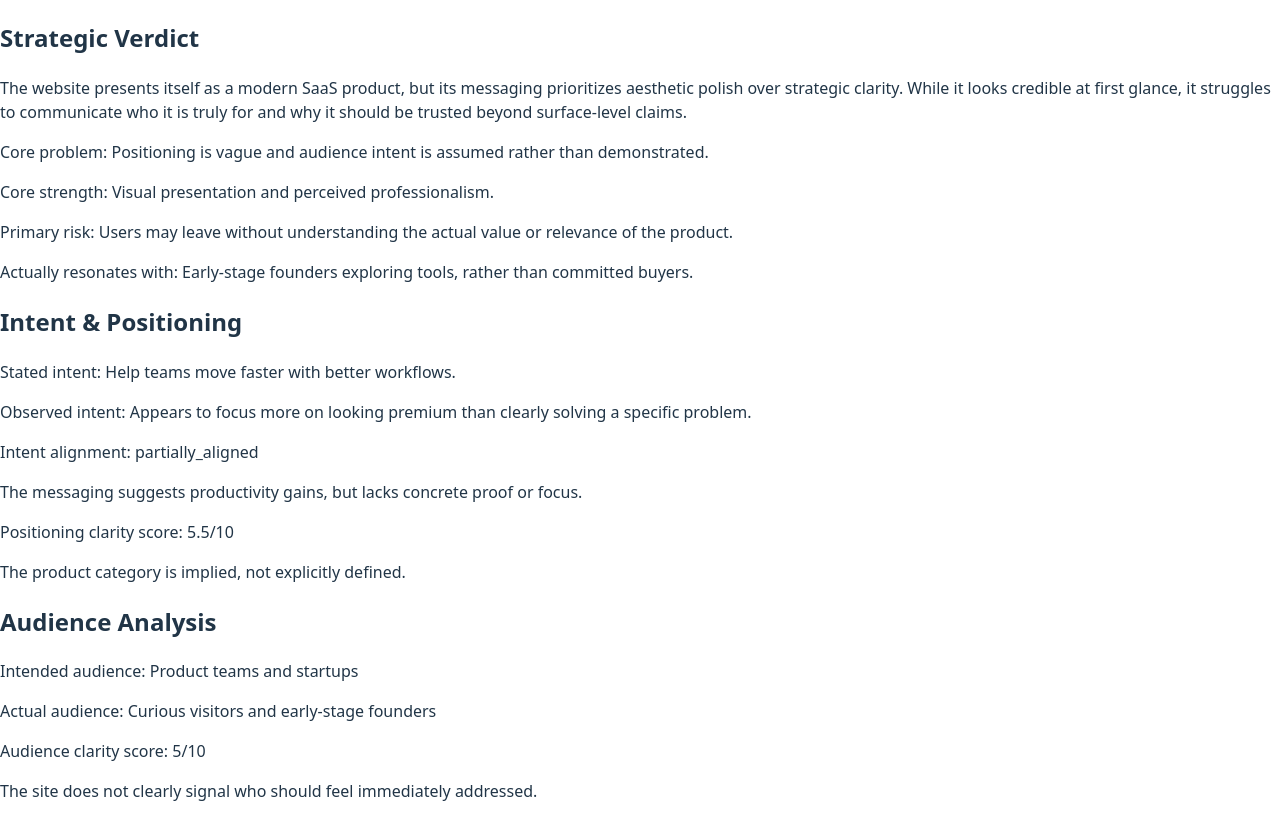
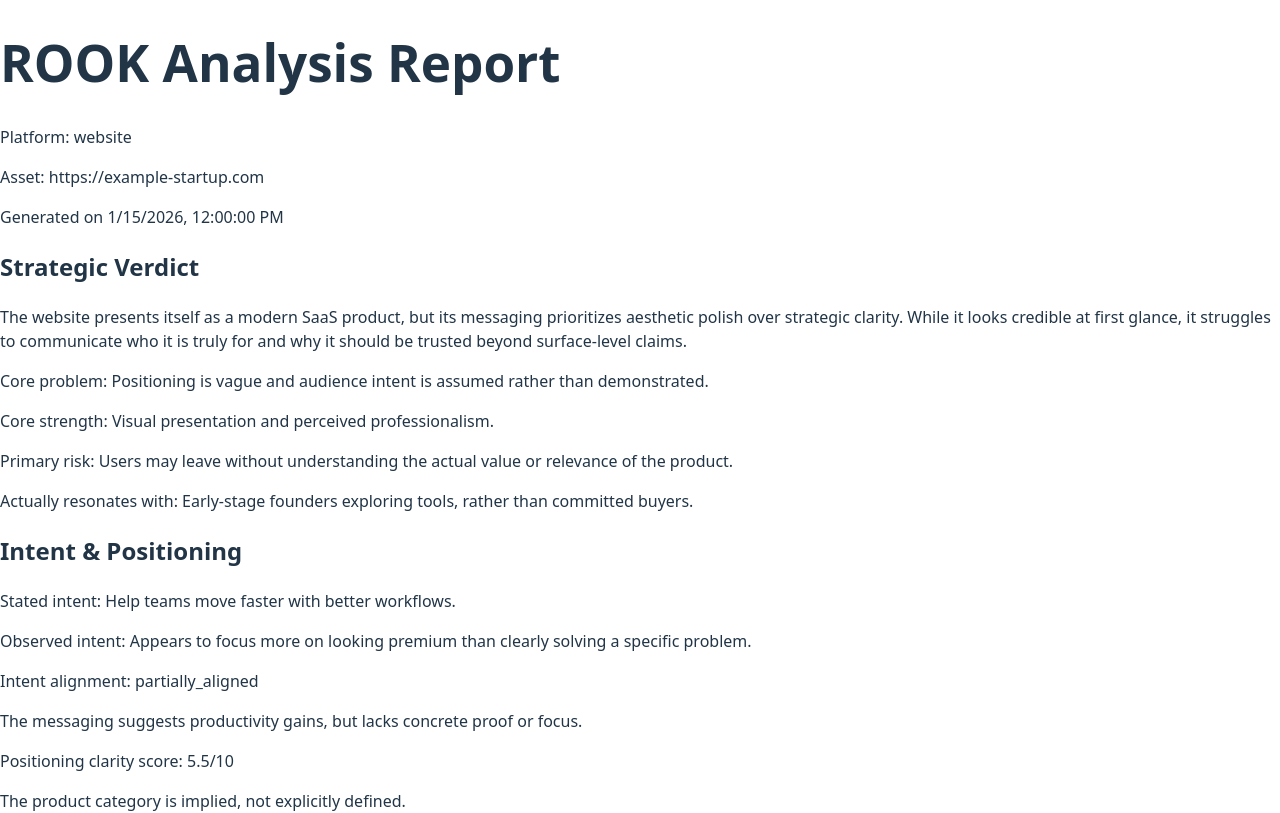
Before and after one commit to Debarya1609/rook-app, a React (Vite) app: page / in a window 1280 px wide. Shown: the top 813 px of the page. Built offline with nearby package versions, Linux system fonts and the light colour scheme.

Commit message:
feat(frontend): add analysis page layout and report header

```diff
--- a/src/App.tsx
+++ b/src/App.tsx
@@ -1,11 +1,13 @@
+import AnalysisPage from "./layouts/AnalysisPage";
+import ReportHeader from "./components/ReportHeader";
+
+import StrategicVerdict from "./renderers/StrategicVerdict";
+import IntentAndPositioning from "./renderers/IntentAndPositioning";
 import AudienceAnalysis from "./renderers/AudienceAnalysis";
+import TrustAndCredibility from "./renderers/TrustAndCredibility";
+import MessagingEffectiveness from "./renderers/MessagingEffectiveness";
 import ConversionReadiness from "./renderers/ConversionReadiness";
-import IntentAndPositioning from "./renderers/IntentAndPositioning";
-import MessagingEffectiveness from "./renderers/MessagingEffectiveness";
-import StrategicVerdict from "./renderers/StrategicVerdict";
-import TrustAndCredibility from "./renderers/TrustAndCredibility";
 import FinalScore from "./renderers/FinalScore";
-
 
 import { RookAnalyzeOutputSchema } from "./contracts/rookAnalyzeOutput.v1";
 import mockData from "./mocks/sampleAnalyzeOutput.v1.json";
@@ -24,7 +26,13 @@ export default function App() {
   const analysis = parsed.data;
 
   return (
-    <main className="max-w-3xl mx-auto p-6 space-y-6">
+    <AnalysisPage>
+      <ReportHeader
+        platform={analysis.meta.platform}
+        asset={analysis.meta.asset_identifier}
+        generatedAt={analysis.meta.generated_at}
+      />
+
       <StrategicVerdict verdict={analysis.strategic_verdict} />
       <IntentAndPositioning data={analysis.intent_and_positioning} />
       <AudienceAnalysis data={analysis.audience_analysis} />
@@ -32,6 +40,6 @@ export default function App() {
       <MessagingEffectiveness data={analysis.messaging_effectiveness} />
       <ConversionReadiness data={analysis.conversion_readiness} />
       <FinalScore data={analysis.final_score} />
-    </main>
+    </AnalysisPage>
   );
 }
--- /dev/null
+++ b/src/components/ReportHeader.tsx
@@ -0,0 +1,31 @@
+type Props = {
+  platform: string;
+  asset: string;
+  generatedAt: string;
+};
+
+export default function ReportHeader({
+  platform,
+  asset,
+  generatedAt,
+}: Props) {
+  return (
+    <header className="mb-12">
+      <h1 className="text-3xl font-semibold mb-2">
+        ROOK Analysis Report
+      </h1>
+
+      <p className="text-sm text-neutral-400">
+        Platform: <span className="text-neutral-300">{platform}</span>
+      </p>
+
+      <p className="text-sm text-neutral-400">
+        Asset: <span className="text-neutral-300">{asset}</span>
+      </p>
+
+      <p className="text-sm text-neutral-500 mt-2">
+        Generated on {new Date(generatedAt).toLocaleString()}
+      </p>
+    </header>
+  );
+}
--- /dev/null
+++ b/src/layouts/AnalysisPage.tsx
@@ -0,0 +1,15 @@
+import type { ReactNode } from "react";
+
+type Props = {
+  children: ReactNode;
+};
+
+export default function AnalysisPage({ children }: Props) {
+  return (
+    <div className="min-h-screen bg-neutral-950 text-neutral-200">
+      <div className="max-w-3xl mx-auto px-6 py-12">
+        {children}
+      </div>
+    </div>
+  );
+}
```
